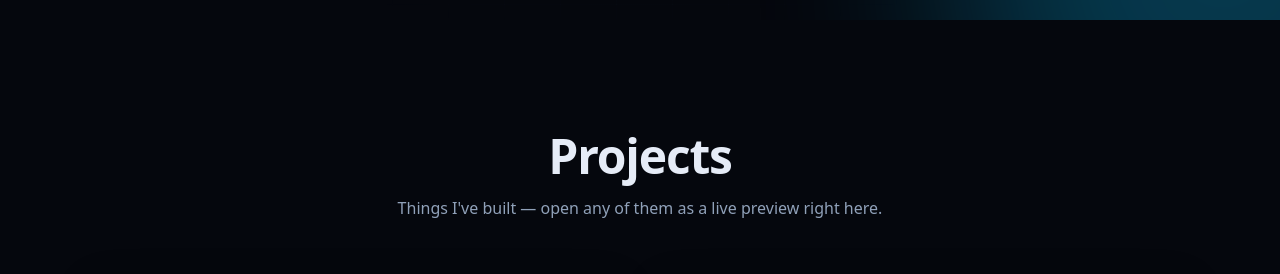
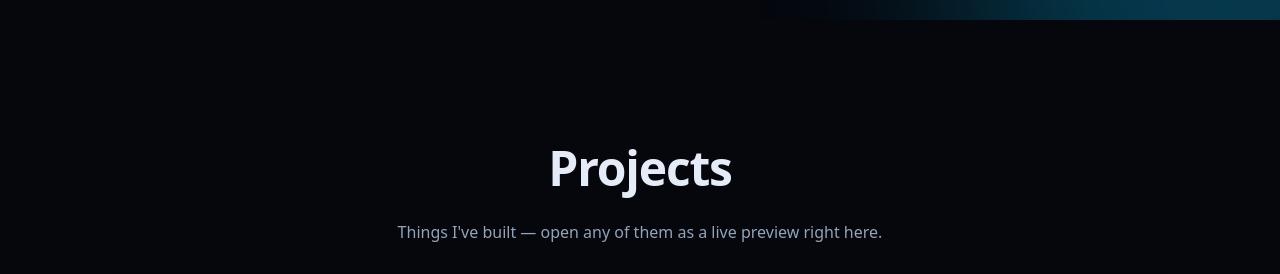
Before and after one commit to ilyasafarkhah/Website, a React (Vite) app: page / in a window 1280 px wide. Shown: the part 780-1054 px from the top of the page. Built offline with nearby package versions, Linux system fonts and the light colour scheme; grey boxes are pictures that could not be loaded; a web font is replaced by a local one.

Commit message:
refactor: connect SectionHeading.jsx to CSS

```diff
--- a/src/Components/SectionHeading.jsx
+++ b/src/Components/SectionHeading.jsx
@@ -1,4 +1,5 @@
 import { motion } from "motion/react";
+import "../CSS/SectionHeading.css";
 
 export default function SectionHeading({ title, subtitle }) {
   return (
@@ -7,10 +8,12 @@ export default function SectionHeading({ title, subtitle }) {
       whileInView={{ opacity: 1, y: 0 }}
       viewport={{ once: true }}
       transition={{ duration: 0.6, ease: "easeOut" }}
-      className="mb-14 text-center"
+      className="section-heading"
     >
-      <h2 className="font-display text-4xl font-bold tracking-tight sm:text-5xl">{title}</h2>
-      {subtitle && <p className="mx-auto mt-4 max-w-xl text-slate-400">{subtitle}</p>}
+      <h2 className="section-title">{title}</h2>
+      {subtitle && (
+        <p className="section-subtitle">{subtitle}</p>
+      )}
     </motion.div>
   );
 }
```
